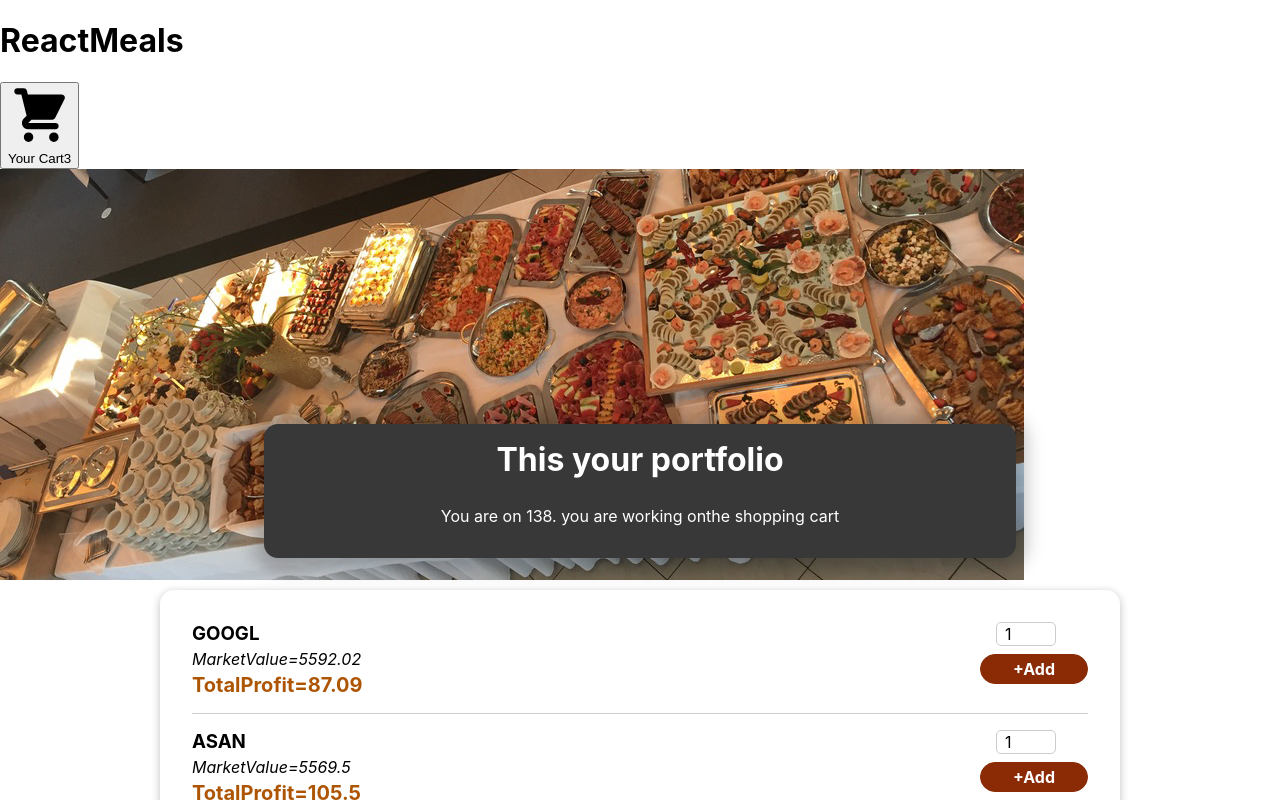
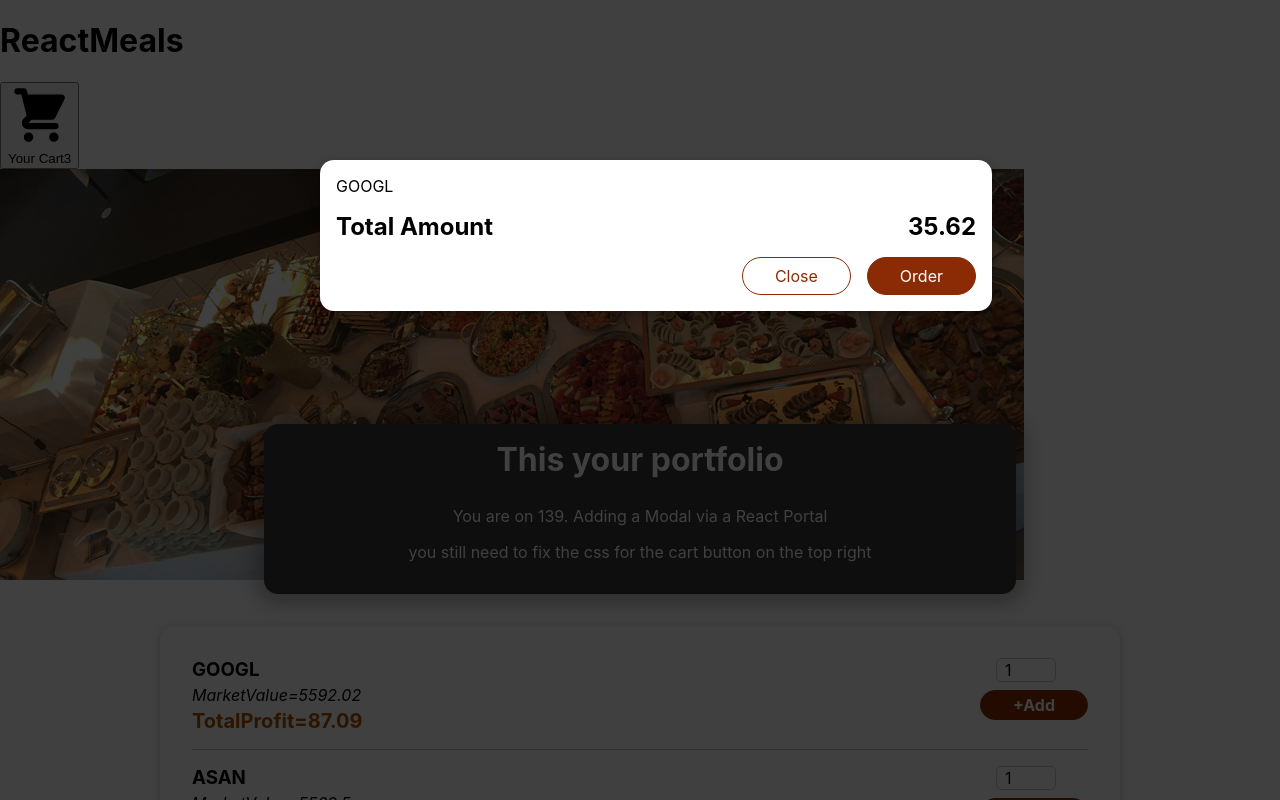
Before and after one commit to AlexHwang-497/tradingplatform, a React (Create React App) app: page / in a window 1280 px wide. Shown: the top 800 px of the page. Built offline with nearby package versions, Linux system fonts and the light colour scheme.

Commit message:
8.  we included the modal to the shopping cart

```diff
--- a/public/index.html
+++ b/public/index.html
@@ -28,6 +28,7 @@
   </head>
   <body>
     <noscript>You need to enable JavaScript to run this app.</noscript>
+    <div id="overlays"></div>
     <div id="root"></div>
     <!--
       This HTML file is a template.
--- a/src/App.js
+++ b/src/App.js
@@ -3,10 +3,12 @@
 import {Fragment} from 'react'
 import PortfolioSummary from './components/PortfolioSummary/PortfolioSummary';
 import Header from './components/layout/Header';
+import OrderHistory from './components/OrderHistory/OrderHistory';
 
 function App() {
   return (
     <Fragment>
+      <OrderHistory/>
       <Header/>
       <main>
         <PortfolioSummary/>
--- a/src/components/OrderHistory/OrderHistory.js
+++ b/src/components/OrderHistory/OrderHistory.js
@@ -1,32 +1,30 @@
 // ! this is the equivalent of Cart.js
 
 import classes from '../OrderHistory/OrderHistory.module.css'
-
+import Modal from '../UI/Modal'
 
 
 const OrderHistory = (props) => {
     const orders = (
-        <ul className={classes['cart-items']}>\
+        <ul className={classes['cart-items']}>
             {[{"asset_id": "c1", "symbol": "GOOGL","market_value": "5592.02","unrealized_pl": "87.09",}].map((item)=> (
                 <li>{item.symbol}</li>
             ))}
         </ul>
     )
     return(
-        <div>
+        <Modal>
             {orders}
             <div className={classes.total}>
                 <span>Total Amount</span>
                 <span>35.62</span>
-
             </div>
-            <div className={classes.action}>
+            <div className={classes.actions}>
                 <button className={classes['button--alt']}>Close</button>
                 <button className={classes.button}>Order</button>
             </div>
 
-        </div>
-
+        </Modal>
     )
 }
 
--- a/src/components/PortfolioSummary/SummaryOfPortfolio.js
+++ b/src/components/PortfolioSummary/SummaryOfPortfolio.js
@@ -5,7 +5,10 @@
     <section className={classes.summary}>
       <h2>This your portfolio</h2>
       <p>
-        You are on 138.  you are working onthe shopping cart
+        You are on 139. Adding a Modal via a React Portal
+      </p>
+      <p>
+        you still need to fix the css for the cart button on the top right
       </p>
     </section>
   );
--- /dev/null
+++ b/src/components/UI/Modal.js
@@ -0,0 +1,37 @@
+import { Fragment } from "react";
+import reactDom from "react-dom";
+import ReactDOM from 'react-dom';
+
+import classes from './Modal.module.css'
+
+const Backdrop = (props) =>{
+    return <div className={classes.backdrop}/>
+}
+
+const ModalOverLay = (props) => {
+    return (
+        <div className={classes.modal}>
+            <div className={classes.content}>{props.children}</div>
+        </div>
+    )
+}
+
+const portalElement = document.getElementById('overlays')
+
+
+
+// ! speak to carlos on the CreatePorta portal thing again.  i know it has something to do with portalElment above
+const Modal = (props) => {
+    return (
+        <Fragment>
+
+            {ReactDOM.createPortal(<Backdrop/>,portalElement)}
+            {ReactDOM.createPortal(
+                <ModalOverLay>{props.children}</ModalOverLay>,
+                portalElement
+            )}
+        </Fragment>
+    )
+}
+
+export default Modal
--- /dev/null
+++ b/src/components/UI/Modal.module.css
@@ -0,0 +1,40 @@
+.backdrop {
+    position: fixed;
+    top: 0;
+    left: 0;
+    width: 100%;
+    height: 100vh;
+    z-index: 20;
+    background-color: rgba(0, 0, 0, 0.75);
+  }
+
+  .modal {
+    position: fixed;
+    top: 20vh;
+    left: 5%;
+    width: 90%;
+    background-color: white;
+    padding: 1rem;
+    border-radius: 14px;
+    box-shadow: 0 2px 8px rgba(0, 0, 0, 0.25);
+    z-index: 30;
+    animation: slide-down 300ms ease-out forwards;
+  }
+
+  @media (min-width: 768px) {
+    .modal {
+      width: 40rem;
+      left: calc(50% - 20rem);
+    }
+  }
+
+  @keyframes slide-down {
+    from {
+      opacity: 0;
+      transform: translateY(-3rem);
+    }
+    to {
+      opacity: 1;
+      transform: translateY(0);
+    }
+  }
```
